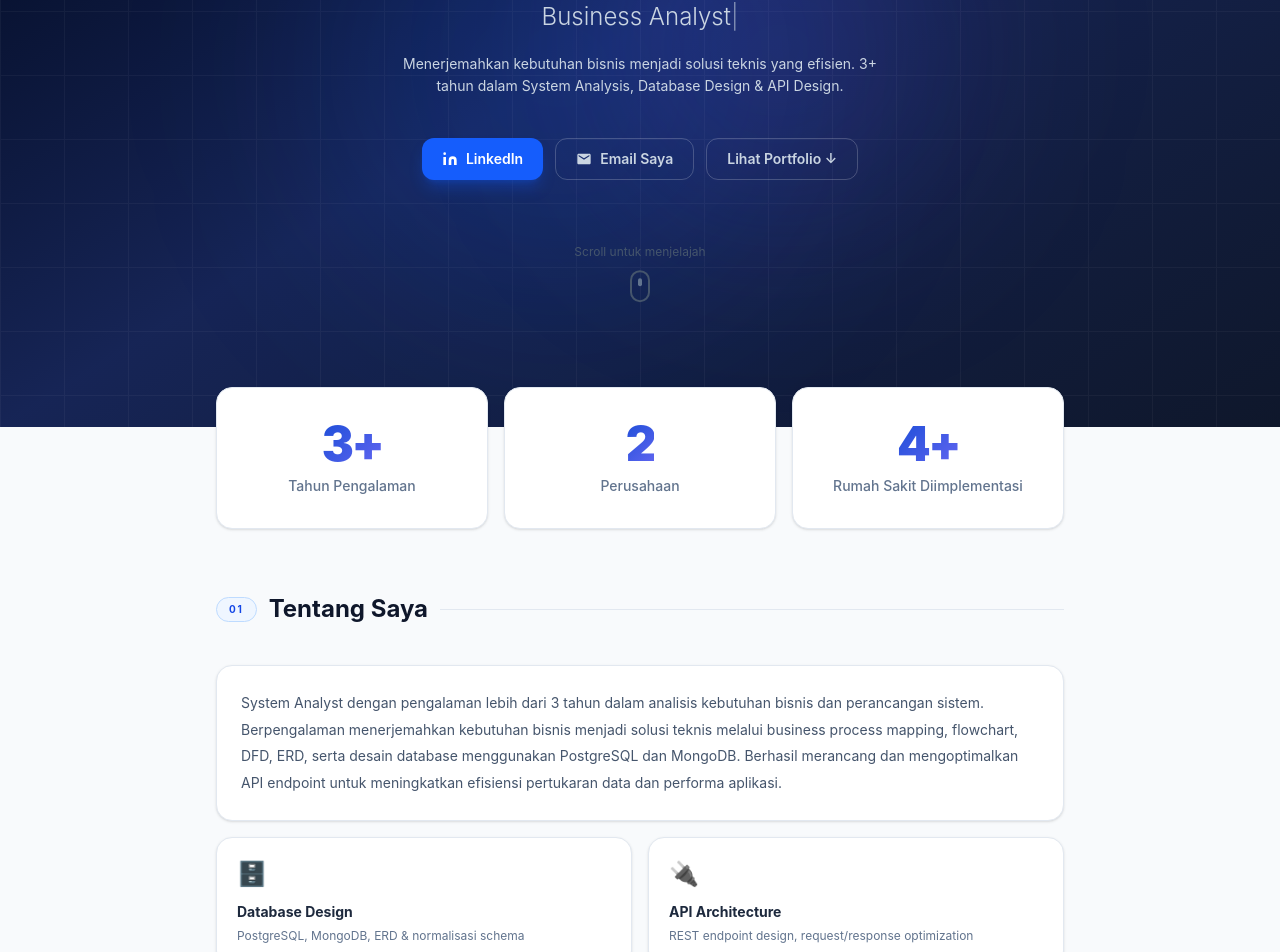
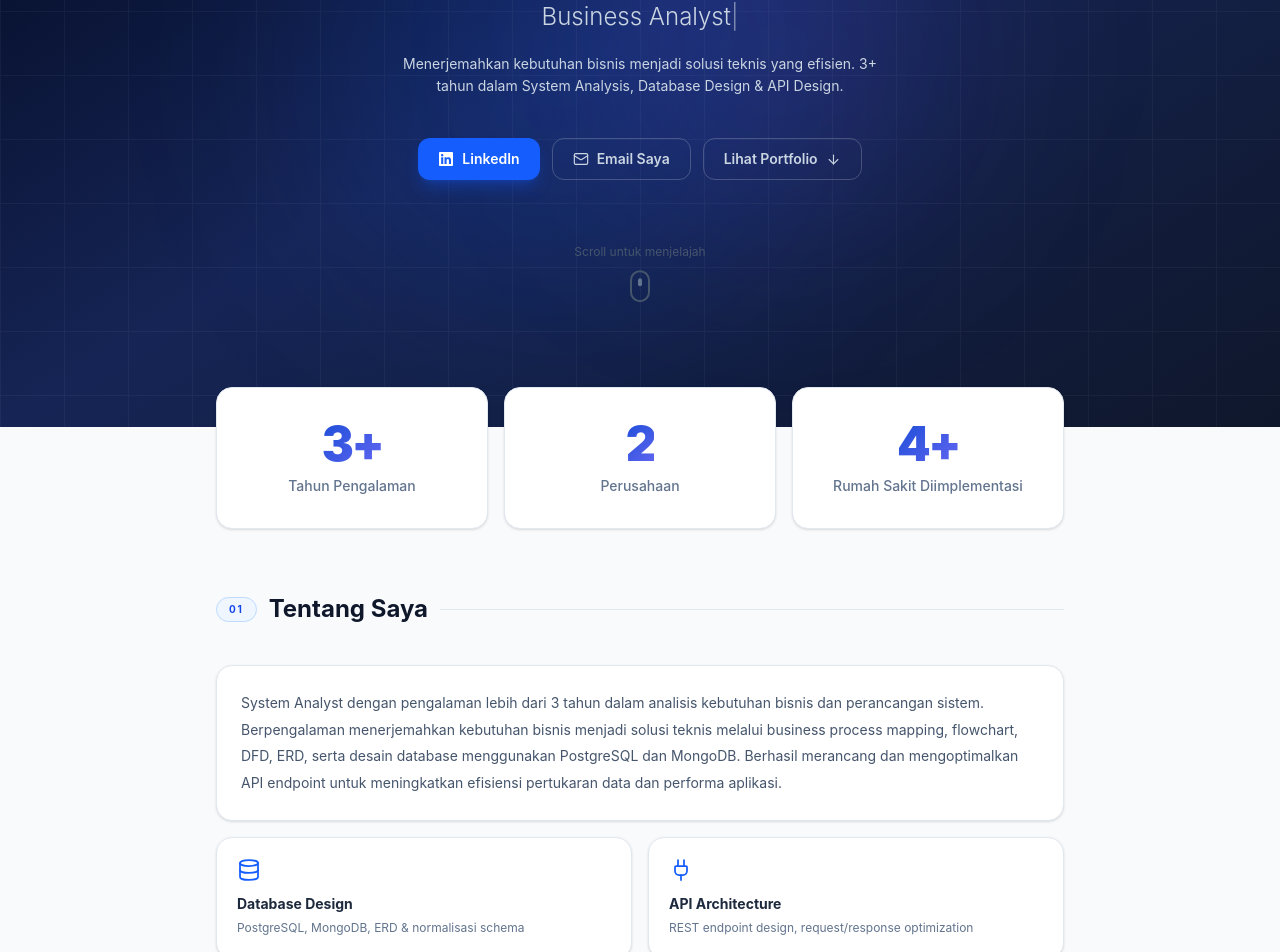
Before and after one commit to pradipta16/cv, a React (Vite) app: page / in a window 1280 px wide. Shown: the part 373-1325 px from the top of the page. Built offline with nearby package versions, Linux system fonts and the light colour scheme.

Commit message:
adjustment icon

```diff
--- a/package.json
+++ b/package.json
@@ -11,8 +11,10 @@
   },
   "dependencies": {
     "framer-motion": "^12.42.0",
+    "lucide-react": "^1.21.0",
     "react": "^19.2.7",
-    "react-dom": "^19.2.7"
+    "react-dom": "^19.2.7",
+    "react-icons": "^5.6.0"
   },
   "devDependencies": {
     "@tailwindcss/vite": "^4.3.1",
--- a/src/App.jsx
+++ b/src/App.jsx
@@ -20,9 +20,9 @@ export default function App() {
       <Stats />
       <About />
       <Experience />
-      <Portfolio />
       <Skills />
       <EducationCerts />
+      <Portfolio />
       <Contact />
     </div>
   )
--- a/src/components/About.jsx
+++ b/src/components/About.jsx
@@ -2,12 +2,13 @@ import { motion } from 'framer-motion'
 import { useInView } from '../hooks/useInView'
 import SectionWrapper from './SectionWrapper'
 import { profile } from '../data/cv'
+import { Database, Plug, BarChart2, FileText } from 'lucide-react'
 
 const highlights = [
-  { icon: '🗄️', label: 'Database Design',    desc: 'PostgreSQL, MongoDB, ERD & normalisasi schema' },
-  { icon: '🔌', label: 'API Architecture',   desc: 'REST endpoint design, request/response optimization' },
-  { icon: '📊', label: 'Process Mapping',    desc: 'Flowchart, DFD, business process analysis' },
-  { icon: '📋', label: 'Documentation',      desc: 'Technical spec, requirement & impact analysis' },
+  { icon: Database,   label: 'Database Design',  desc: 'PostgreSQL, MongoDB, ERD & normalisasi schema' },
+  { icon: Plug,       label: 'API Architecture', desc: 'REST endpoint design, request/response optimization' },
+  { icon: BarChart2,  label: 'Process Mapping',  desc: 'Flowchart, DFD, business process analysis' },
+  { icon: FileText,   label: 'Documentation',    desc: 'Technical spec, requirement & impact analysis' },
 ]
 
 export default function About() {
@@ -25,7 +26,7 @@ export default function About() {
             initial={{ opacity: 0, y: 14 }} animate={inView ? { opacity: 1, y: 0 } : {}}
             transition={{ duration: 0.45, delay: 0.1 + i * 0.07 }}
             className="card p-5 hover:shadow-md hover:border-blue-200 transition-all duration-300 cursor-default">
-            <div className="text-2xl mb-3">{h.icon}</div>
+            <div className="mb-3 text-blue-600"><h.icon size={24} strokeWidth={1.75} /></div>
             <h3 className="text-sm font-bold text-slate-800 mb-1">{h.label}</h3>
             <p className="text-xs text-slate-500 leading-relaxed">{h.desc}</p>
           </motion.div>
--- a/src/components/Experience.jsx
+++ b/src/components/Experience.jsx
@@ -5,7 +5,7 @@ import SectionWrapper from './SectionWrapper'
 import { experience } from '../data/cv'
 
 function JobCard({ job, index, inView }) {
-  const [expanded, setExpanded] = useState(index === 0)
+  const [expanded, setExpanded] = useState(true)
   return (
     <motion.div
       initial={{ opacity: 0, x: -20 }}
--- a/src/components/Hero.jsx
+++ b/src/components/Hero.jsx
@@ -1,6 +1,8 @@
 import { useEffect, useState } from 'react'
 import { motion } from 'framer-motion'
 import { profile } from '../data/cv'
+import { Mail, ArrowDown } from 'lucide-react'
+import { FaLinkedin } from 'react-icons/fa'
 
 function TypingText({ words }) {
   const [idx, setIdx]         = useState(0)
@@ -67,21 +69,17 @@ export default function Hero() {
           className="flex flex-wrap justify-center gap-3 mb-16">
           <a href={profile.linkedin} target="_blank" rel="noreferrer"
              className="inline-flex items-center gap-2 px-5 py-2.5 rounded-xl text-sm font-semibold bg-blue-600 text-white hover:bg-blue-500 transition-colors shadow-lg shadow-blue-600/30">
-            <svg className="w-4 h-4" viewBox="0 0 24 24" fill="currentColor">
-              <path d="M16 8a6 6 0 0 1 6 6v7h-4v-7a2 2 0 0 0-4 0v7h-4v-7a6 6 0 0 1 6-6zM2 9h4v12H2z M4 6a2 2 0 1 0 0-4 2 2 0 0 0 0 4z"/>
-            </svg>
+            <FaLinkedin size={16} />
             LinkedIn
           </a>
           <a href={`mailto:${profile.email}`}
              className="inline-flex items-center gap-2 px-5 py-2.5 rounded-xl text-sm font-semibold border border-white/20 text-slate-300 hover:bg-white/10 hover:text-white transition-all">
-            <svg className="w-4 h-4" viewBox="0 0 24 24" fill="currentColor">
-              <path d="M20 4H4c-1.1 0-2 .9-2 2v12c0 1.1.9 2 2 2h16c1.1 0 2-.9 2-2V6c0-1.1-.9-2-2-2zm0 4-8 5-8-5V6l8 5 8-5v2z"/>
-            </svg>
+            <Mail size={16} strokeWidth={1.75} />
             Email Saya
           </a>
           <a href="#portfolio"
              className="inline-flex items-center gap-2 px-5 py-2.5 rounded-xl text-sm font-semibold border border-white/20 text-slate-300 hover:bg-white/10 hover:text-white transition-all">
-            Lihat Portfolio ↓
+            Lihat Portfolio <ArrowDown size={15} strokeWidth={1.75} />
           </a>
         </motion.div>
 
--- a/src/components/Portfolio.jsx
+++ b/src/components/Portfolio.jsx
@@ -141,7 +141,7 @@ const items = [
 export default function Portfolio() {
   const [ref, inView] = useInView()
   return (
-    <SectionWrapper id="portfolio" label="03" title="Portfolio">
+    <SectionWrapper id="portfolio" label="05" title="Portfolio">
       <div ref={ref} className="grid grid-cols-1 sm:grid-cols-2 lg:grid-cols-3 gap-4">
         {items.map((item, i) => (
           <motion.div key={item.label}
--- a/src/components/Skills.jsx
+++ b/src/components/Skills.jsx
@@ -6,7 +6,7 @@ import { technicalSkills, softSkills } from '../data/cv'
 export default function Skills() {
   const [ref, inView] = useInView()
   return (
-    <SectionWrapper id="skills" label="04" title="Keahlian">
+    <SectionWrapper id="skills" label="03" title="Keahlian">
       <div ref={ref} className="grid grid-cols-1 md:grid-cols-2 gap-5">
         {/* Technical */}
         <motion.div initial={{ opacity: 0, x: -16 }} animate={inView ? { opacity: 1, x: 0 } : {}}
--- a/src/data/cv.js
+++ b/src/data/cv.js
@@ -1,14 +1,15 @@
 export const profile = {
   name: 'Gantangsanra Pradipta Putra Krismurtono',
-  shortName: 'Gantangsanra P.P.K',
+  shortName: 'Gantangsanra Pradipta',
   role: 'System Analyst',
-  roles: ['System Analyst', 'Business Analyst', 'Database Designer'],
+  roles: ['System Analyst', 'Business Analyst'],
   location: 'Sidoarjo, Jawa Timur',
   phone: '0821 4440 9855',
   email: 'gantangsanra@gmail.com',
   linkedin: 'https://www.linkedin.com/in/gpradipta1/',
   linkedinHandle: 'gpradipta1',
   bio: 'System Analyst dengan pengalaman lebih dari 3 tahun dalam analisis kebutuhan bisnis dan perancangan sistem. Berpengalaman menerjemahkan kebutuhan bisnis menjadi solusi teknis melalui business process mapping, flowchart, DFD, ERD, serta desain database menggunakan PostgreSQL dan MongoDB. Berhasil merancang dan mengoptimalkan API endpoint untuk meningkatkan efisiensi pertukaran data dan performa aplikasi.',
+  // bio: 'System Analyst dengan pengalaman lebih dari 3 tahun dalam analisis kebutuhan bisnis dan perancangan sistem. Memiliki pemahaman yang baik mengenai system design, database design and data modeling, API design, serta Software Development Life Cycle (SDLC). Berpengalaman menerjemahkan kebutuhan bisnis menjadi solusi teknis melalui business process mapping, flowchart, DFD, ERD, serta desain database menggunakan PostgreSQL dan MongoDB. Berhasil merancang API endpoint dan mengoptimalkan struktur response API dengan menyediakan data yang lebih relevan dan efisien sehingga meningkatkan efisiensi pertukaran data dan performa aplikasi. Berpengalaman dalam penyusunan dokumentasi teknis, requirement analysis, impact analysis, serta koordinasi implementasi dengan tim Frontend dan Backend Engineer untuk memastikan solusi yang dikembangkan selaras dengan kebutuhan bisnis. Memiliki kemampuan analitis dan problem-solving yang kuat serta mampu berkolaborasi secara efektif dengan stakeholder teknis maupun non-teknis dalam berbagai proyek pengembangan sistem'
 }
 
 export const stats = [
```
Also changed, not shown: src/components/Contact.jsx (+15 -18 lines), src/components/EducationCerts.jsx (+5 -6 lines), 1 other file (tests, documents, lock files or other folders).
